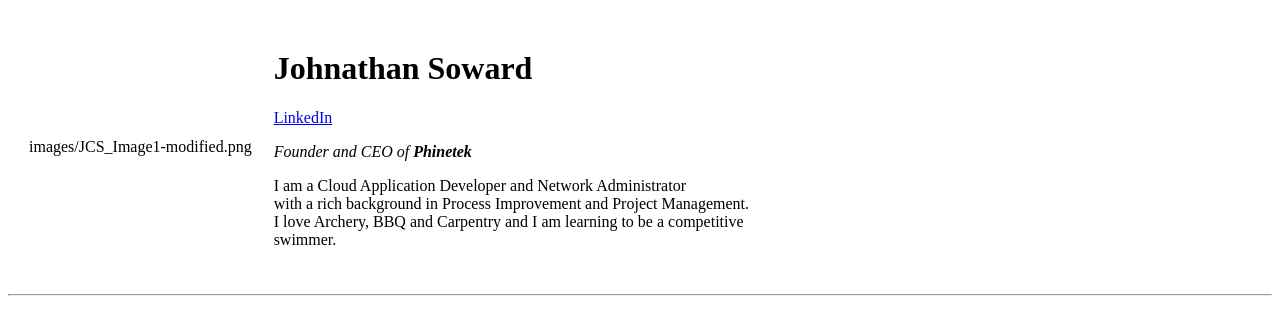
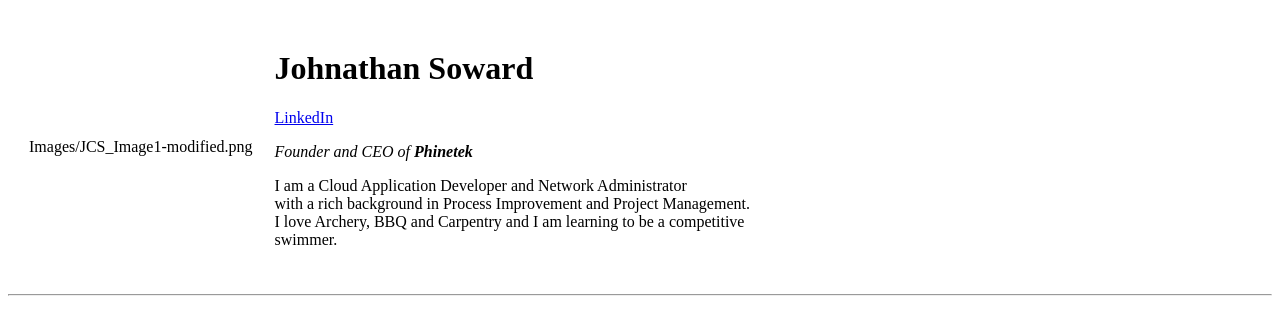
Before and after one commit to johnathancurtis/WebDevTest, a plain HTML site: page index.html in a window 1280 px wide. Shown: the top 312 px of the page. Drawn offline with Linux system fonts and the light colour scheme.

Commit message:
Update index.html

```diff
--- a/index.html
+++ b/index.html
@@ -12,7 +12,7 @@
 <body>
   <table cellspacing="20">
     <tr>
-      <td><img src="">images/JCS_Image1-modified.png</td>
+      <td><img src="">Images/JCS_Image1-modified.png</td>
       <td>
         <h1>Johnathan Soward</h1>
         <p><a href="https://www.linkedin.com/in/johnathan-soward/">LinkedIn</a></p>
```
